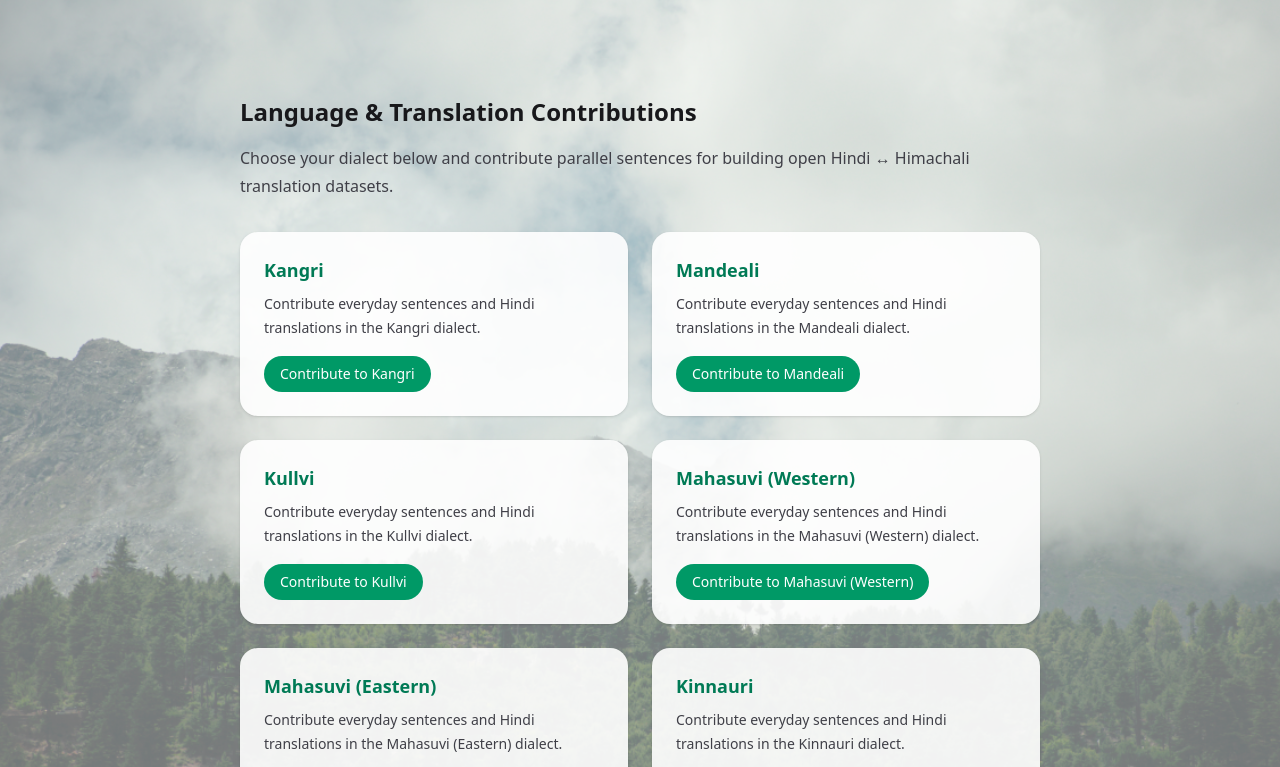
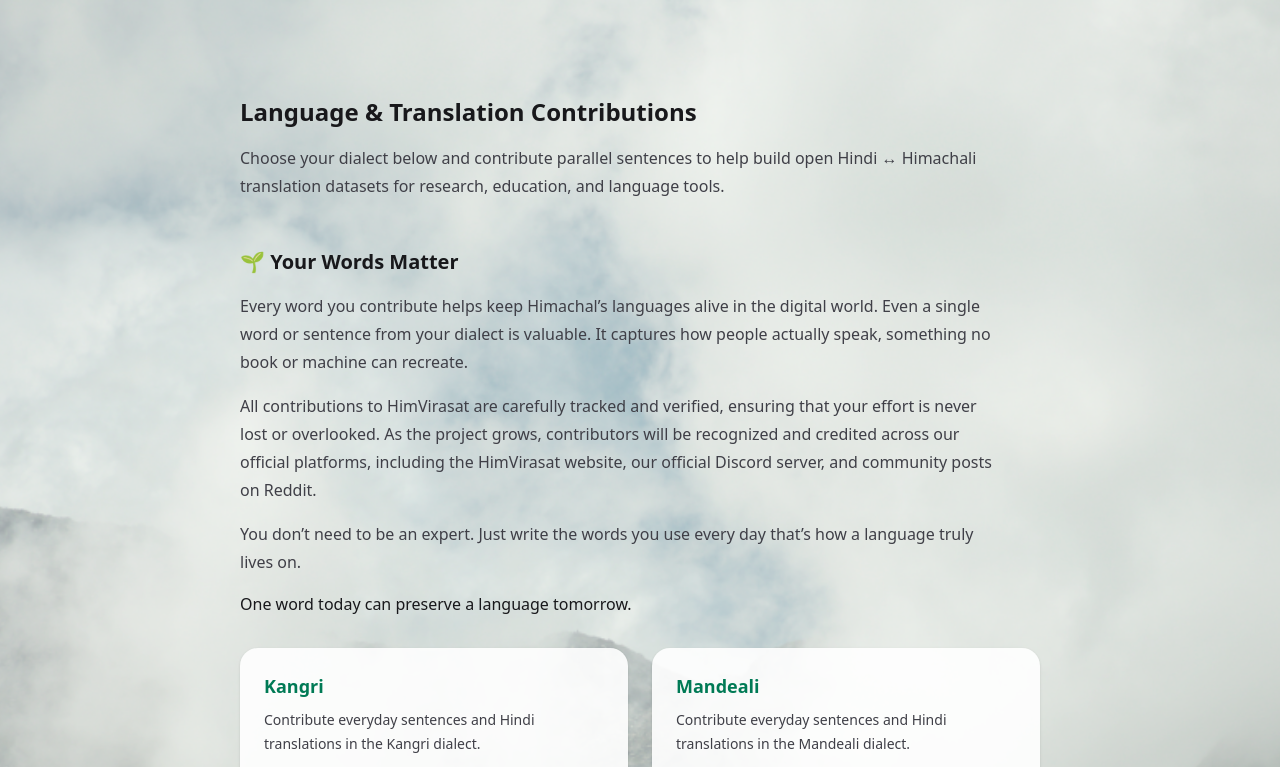
Before and after one commit to mclovin22117/HimVirasat-web, a Next.js app in the folder himvirasat-frontend/: page /contribute in a window 1280 px wide. Shown: the top 767 px of the page. Built offline with nearby package versions, Linux system fonts and the light colour scheme.

Commit message:
refactor: improved the contributing section

```diff
--- a/himvirasat-frontend/app/contribute/page.tsx
+++ b/himvirasat-frontend/app/contribute/page.tsx
@@ -48,11 +48,37 @@ export default function ContributePage() {
           <h2 className="text-2xl font-semibold text-zinc-900 dark:text-zinc-100">
             Language & Translation Contributions
           </h2>
+          <p className="mt-4 max-w-3xl text-base leading-7 text-zinc-700 dark:text-zinc-300">
+            Choose your dialect below and contribute parallel sentences to help build open
+            Hindi ↔ Himachali translation datasets for research, education, and language
+            tools.
+          </p>
+          <h3 className="mt-12 text-xl font-semibold text-zinc-900 dark:text-zinc-100">
+            🌱 Your Words Matter
+          </h3>
+          <p className="mt-4 max-w-3xl text-base leading-7 text-zinc-700 dark:text-zinc-300">
+            Every word you contribute helps keep Himachal’s languages alive in the digital
+            world. Even a single word or sentence from your dialect is valuable. It
+            captures how people actually speak, something no book or machine can recreate.
+          </p>
 
           <p className="mt-4 max-w-3xl text-base leading-7 text-zinc-700 dark:text-zinc-300">
-            Choose your dialect below and contribute parallel sentences for
-            building open Hindi ↔ Himachali translation datasets.
+            All contributions to HimVirasat are carefully tracked and verified, ensuring
+            that your effort is never lost or overlooked. As the project grows,
+            contributors will be recognized and credited across our official platforms,
+            including the HimVirasat website, our official Discord server, and community
+            posts on Reddit.
           </p>
+
+          <p className="mt-4 max-w-3xl text-base leading-7 text-zinc-700 dark:text-zinc-300">
+            You don’t need to be an expert. Just write the words you use every day that’s
+            how a language truly lives on.
+          </p>
+
+          <p className="mt-4 font-medium text-zinc-900 dark:text-zinc-100">
+            One word today can preserve a language tomorrow.
+          </p>
+
 
           <div className="mt-8 grid gap-6 sm:grid-cols-2">
             {dialects.map((dialect) => (
```
